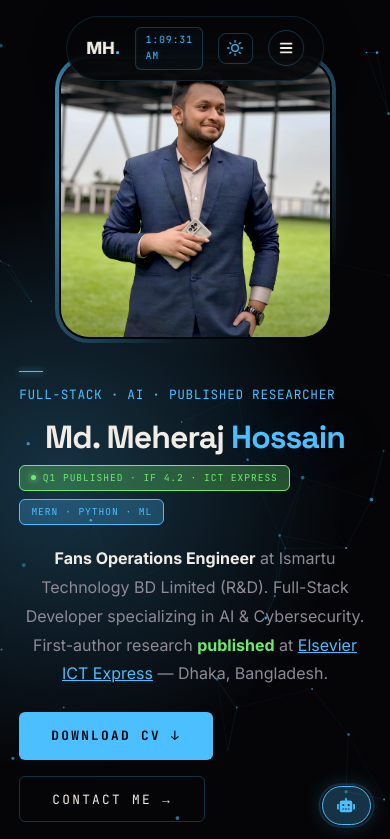
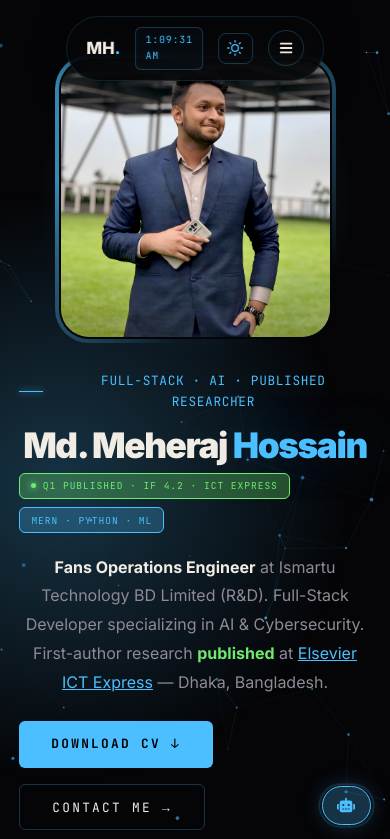
Before and after one commit to mhstyles7/Portfolio, a Next.js app in the folder mhportfolio/: page / in a window 390 px wide. Shown: the top 839 px of the page. Built offline with nearby package versions, Linux system fonts and the light colour scheme.

Commit message:
feat: add contact, hero, and research components with responsive layouts and global styles

```diff
--- a/mhportfolio/app/components/panels/Contact.tsx
+++ b/mhportfolio/app/components/panels/Contact.tsx
@@ -68,12 +68,9 @@ export default function Contact() {
           <div style={{ fontFamily: 'JetBrains Mono,monospace', fontSize: '0.75rem', letterSpacing: '0.25em', textTransform: 'uppercase', color: 'var(--blue)', marginBottom: '1rem', display: 'flex', alignItems: 'center', gap: '0.7rem' }}>
             <span style={{ width: 20, height: 1, background: 'var(--blue)', display: 'block' }} /> 06 — Let's Connect
           </div>
-          <h2 style={{ fontFamily: 'Inter,sans-serif', fontWeight: 800, fontSize: 'clamp(2.5rem,6vw,5.5rem)', lineHeight: 0.92, letterSpacing: '-0.03em', marginBottom: '1.5rem', color: 'var(--text)' }}>
+          <h2 style={{ fontFamily: 'Inter,sans-serif', fontWeight: 900, fontSize: 'clamp(2.5rem,6vw,5.5rem)', lineHeight: 0.92, letterSpacing: '-0.04em', marginBottom: '1.8rem', color: 'var(--text)' }}>
             Say <em style={{ fontStyle: 'italic', color: 'var(--blue)' }}>Hello.</em>
           </h2>
-          <p style={{ fontSize: '1rem', color: 'var(--text)', maxWidth: 400, marginBottom: '1.2rem', lineHeight: 1.85 }}>
-            Seeking internships and entry-level roles in software engineering, ML engineering, and backend development.
-          </p>
           <a href={`mailto:${EMAIL}`} aria-label="Send email" style={{ display: 'inline-flex', alignItems: 'center', gap: '0.6rem', fontFamily: 'JetBrains Mono,monospace', fontSize: '0.8rem', letterSpacing: '0.06em', color: 'var(--blue)', textDecoration: 'none', marginBottom: '2rem', padding: '0.55rem 0.9rem', border: '1px solid var(--border-strong)', background: 'var(--input-bg)', transition: 'background 0.2s, box-shadow 0.2s', borderRadius: 6 }}
             onMouseEnter={e => { (e.currentTarget as HTMLElement).style.background = 'var(--blue-glow)'; (e.currentTarget as HTMLElement).style.boxShadow = '0 0 16px var(--blue-glow)' }}
             onMouseLeave={e => { (e.currentTarget as HTMLElement).style.background = 'var(--input-bg)'; (e.currentTarget as HTMLElement).style.boxShadow = 'none' }}>
--- a/mhportfolio/app/components/panels/Hero.tsx
+++ b/mhportfolio/app/components/panels/Hero.tsx
@@ -48,15 +48,20 @@ export default function Hero() {
           color: 'var(--blue)', marginBottom: '1rem', flexWrap: 'wrap',
           lineHeight: 1.6,
         }}>
-          <span style={{ width: 24, height: 1, background: 'var(--blue)', boxShadow: `0 0 6px var(--blue)`, display: 'block', flexShrink: 0 }} />
-          <span className="hero-subtitle-full">CSE Graduate | Full-Stack Developer | AI & Cybersecurity | First Author, ICT Express (Elsevier)</span>
-          <span className="hero-subtitle-short">Full-Stack · AI · Published Researcher</span>
+          <span className="hero-subtitle-full" style={{ display: 'flex', alignItems: 'center', gap: '0.8rem' }}>
+            <span style={{ width: 24, height: 1, background: 'var(--blue)', boxShadow: `0 0 6px var(--blue)`, display: 'block', flexShrink: 0 }} />
+            CSE Graduate | Full-Stack Developer | AI &amp; Cybersecurity | First Author, ICT Express (Elsevier)
+          </span>
+          <span className="hero-subtitle-short" style={{ display: 'flex', alignItems: 'center', gap: '0.8rem' }}>
+            <span style={{ width: 24, height: 1, background: 'var(--blue)', boxShadow: `0 0 6px var(--blue)`, display: 'block', flexShrink: 0 }} />
+            Full-Stack · AI · Published Researcher
+          </span>
         </div>
 
         <h1 style={{
-          fontFamily: "'Space Grotesk', 'Inter', sans-serif", fontWeight: 800,
-          fontSize: 'clamp(2rem, 5vw, 4.5rem)',
-          lineHeight: 1.05, letterSpacing: '-0.03em',
+          fontFamily: "'Inter', sans-serif", fontWeight: 900,
+          fontSize: 'clamp(2.2rem, 5vw, 4.8rem)',
+          lineHeight: 1.0, letterSpacing: '-0.04em',
           marginBottom: '0.6rem', color: 'var(--text)',
         }}>
           Md. Meheraj{' '}
@@ -203,10 +208,11 @@ export default function Hero() {
 
         <style>{`
           @keyframes heroPulse{0%,100%{opacity:1;transform:scale(1)}50%{opacity:0.4;transform:scale(1.3)}}
-          .hero-subtitle-short { display: none; }
+          .hero-subtitle-short { display: none !important; }
+          .hero-subtitle-full { display: flex !important; }
           @media (max-width: 600px) {
-            .hero-subtitle-full { display: none; }
-            .hero-subtitle-short { display: inline; }
+            .hero-subtitle-full { display: none !important; }
+            .hero-subtitle-short { display: flex !important; }
           }
         `}</style>
       </motion.div>
--- a/mhportfolio/app/components/panels/Research.tsx
+++ b/mhportfolio/app/components/panels/Research.tsx
@@ -236,17 +236,23 @@ export default function Research() {
           display: 'flex', alignItems: 'flex-end',
           padding: 'clamp(2rem, 5vw, 4rem)',
         }}>
-          {/* Background pattern */}
+          {/* Background Image */}
           <div style={{
             position: 'absolute', inset: 0, zIndex: 0,
-            background: 'radial-gradient(circle at right top, var(--blue-glow) 0%, transparent 60%), radial-gradient(circle at left bottom, var(--green-glow) 0%, transparent 50%), var(--surface2)',
-            opacity: 0.8
+            backgroundImage: 'url("/nsucsc cover.jpg")',
+            backgroundSize: 'cover',
+            backgroundPosition: 'center',
+          }} />
+          {/* Dark Overlay for Text Readability */}
+          <div style={{
+            position: 'absolute', inset: 0, zIndex: 0,
+            background: 'linear-gradient(to right, rgba(0,0,0,0.95) 0%, rgba(0,0,0,0.6) 60%, rgba(0,0,0,0.3) 100%)',
           }} />
           {/* Subtle Grid overlay */}
           <div style={{
             position: 'absolute', inset: 0, zIndex: 1,
-            backgroundImage: 'linear-gradient(var(--border) 1px, transparent 1px), linear-gradient(90deg, var(--border) 1px, transparent 1px)',
-            backgroundSize: '40px 40px', opacity: 0.1
+            backgroundImage: 'linear-gradient(rgba(255,255,255,0.05) 1px, transparent 1px), linear-gradient(90deg, rgba(255,255,255,0.05) 1px, transparent 1px)',
+            backgroundSize: '40px 40px', opacity: 0.5
           }} />
           {/* Gradient Overlay to fade into content */}
           <div style={{
@@ -257,14 +263,14 @@ export default function Research() {
           {/* Title & Subtitle */}
           <div style={{ position: 'relative', zIndex: 2, maxWidth: 850 }}>
             <motion.div initial={{ opacity: 0, y: 20 }} whileInView={{ opacity: 1, y: 0 }} viewport={{ once: true }}>
-              <div style={{ fontFamily: 'JetBrains Mono,monospace', fontSize: '0.75rem', letterSpacing: '0.2em', textTransform: 'uppercase', color: 'var(--blue)', marginBottom: '1rem', display: 'flex', alignItems: 'center', gap: '0.7rem' }}>
-                <span style={{ width: 20, height: 2, background: 'var(--blue)', display: 'block' }} />
+              <div style={{ fontFamily: 'JetBrains Mono,monospace', fontSize: '0.75rem', letterSpacing: '0.2em', textTransform: 'uppercase', color: '#4BBFFF', marginBottom: '1rem', display: 'flex', alignItems: 'center', gap: '0.7rem' }}>
+                <span style={{ width: 20, height: 2, background: '#4BBFFF', display: 'block' }} />
                 Event Showcase
               </div>
-              <h3 style={{ fontFamily: 'Inter,sans-serif', fontWeight: 800, fontSize: 'clamp(1.5rem, 3vw, 2.5rem)', color: 'var(--text)', lineHeight: 1.15, marginBottom: '1rem' }}>
+              <h3 style={{ fontFamily: 'Inter,sans-serif', fontWeight: 800, fontSize: 'clamp(1.5rem, 3vw, 2.5rem)', color: '#ffffff', lineHeight: 1.15, marginBottom: '1rem', textShadow: '0 2px 10px rgba(0,0,0,0.8)' }}>
                 North South University Cybersecurity Center (NSU CSC) Showcase 2026
               </h3>
-              <p style={{ fontFamily: 'Inter,sans-serif', fontSize: 'clamp(0.95rem, 1.2vw, 1.1rem)', color: 'var(--text-secondary)', lineHeight: 1.6 }}>
+              <p style={{ fontFamily: 'Inter,sans-serif', fontSize: 'clamp(0.95rem, 1.2vw, 1.1rem)', color: '#eaeaea', lineHeight: 1.6, textShadow: '0 1px 8px rgba(0,0,0,0.8)' }}>
                 Presented our Q1-indexed research and AI-powered cybersecurity platform during the inaugural NSU Cybersecurity Center Showcase.
               </p>
             </motion.div>
--- a/mhportfolio/app/globals.css
+++ b/mhportfolio/app/globals.css
@@ -1,4 +1,18 @@
-@import url('https://fonts.googleapis.com/css2?family=Inter:wght@300;400;500;600;700;800&family=JetBrains+Mono:wght@400;500;700&family=Space+Grotesk:wght@400;500;600;700;800&display=swap');
+@import url('https://fonts.googleapis.com/css2?family=Inter:wght@300;400;500;600;700;800;900&family=JetBrains+Mono:wght@400;500;700&family=Space+Grotesk:wght@400;500;600;700;800&display=swap');
+
+/* ── Global headline typography ─────────────────────────── */
+h1, h2, h3 {
+  font-family: 'Inter', sans-serif;
+  font-weight: 800;
+  letter-spacing: -0.03em;
+  line-height: 1.05;
+}
+h1 { font-weight: 900; }
+.headline-display {
+  font-family: 'Inter', sans-serif;
+  font-weight: 900;
+  letter-spacing: -0.04em;
+}
 
 /* ── Dark Theme (Default) ─────────────────────────────── */
 :root {
```
